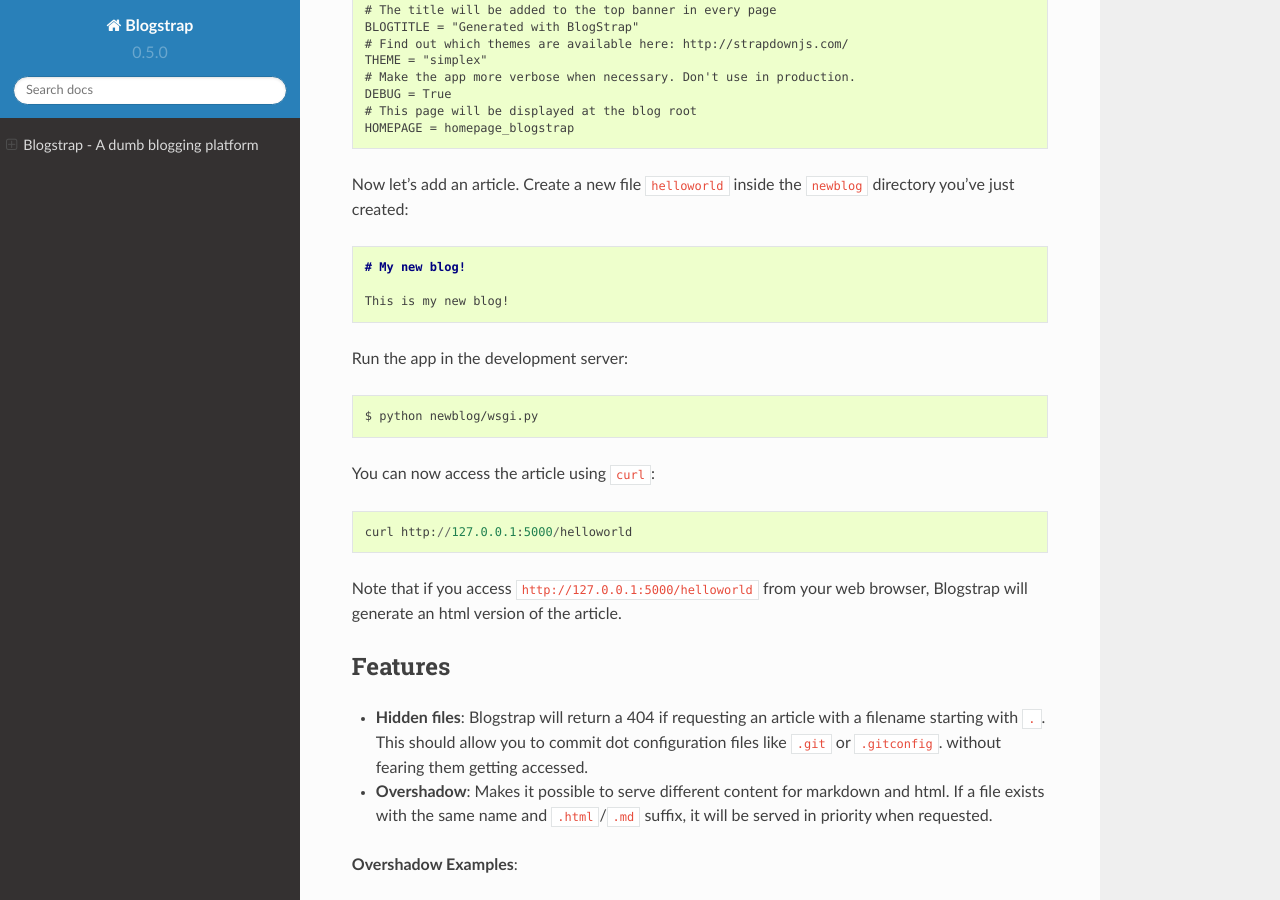
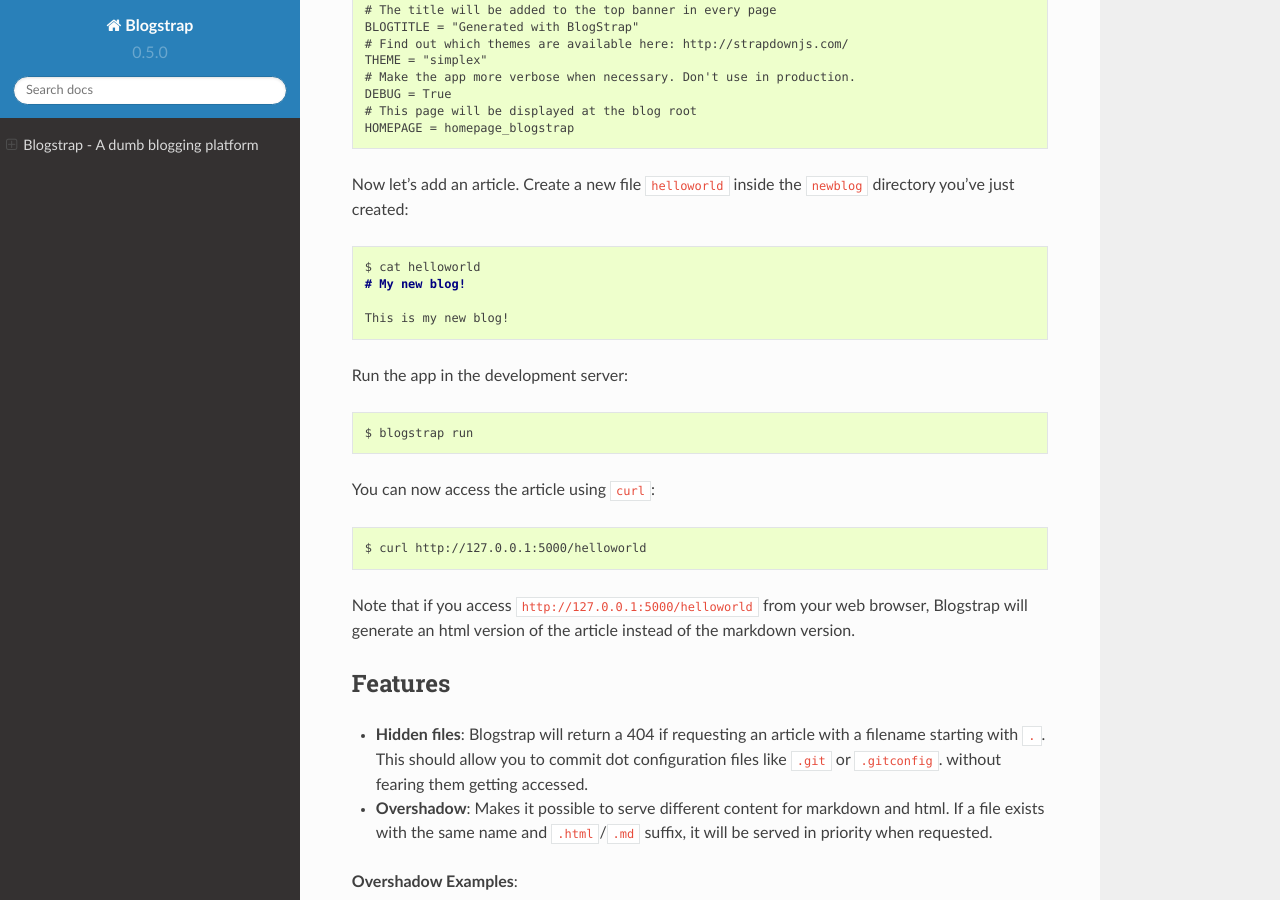
Before and after one commit to joehakimrahme/blogstrap, a Sphinx documentation site: the page built from docs/source/index.md, in a window 1280 px wide and 900 px high, scrolled down 1856 px. Built offline with Sphinx 7.4.7 and the Read the Docs theme 2.0.0, drawn with Linux system fonts in a browser that asks for light colours; some of the changed text lies outside the part shown.

Commit message:
Adds minor improvements to the doc

````diff
--- a/docs/source/index.md
+++ b/docs/source/index.md
@@ -43,13 +43,13 @@
 * Available on PyPI:
 
 ```
-pip install blogstrap
+$ pip install blogstrap
 ```
 
 * It's still changing fast so I recommend installing from source:
 
 ```
-python setup.py install
+$ python setup.py install
 ```
 
 It's recommended that you install Blogstrap inside a virtualenv or in a
@@ -111,6 +111,7 @@
 `newblog` directory you've just created:
 
 ```markdown
+$ cat helloworld
 # My new blog!
 
 This is my new blog!
@@ -119,17 +120,18 @@
 Run the app in the development server:
 
 ```
-$ python newblog/wsgi.py
+$ blogstrap run
 ```
 
 You can now access the article using `curl`:
 
 ```
-curl http://127.0.0.1:5000/helloworld
+$ curl http://127.0.0.1:5000/helloworld
 ```
 
 Note that if you access `http://127.0.0.1:5000/helloworld` from your
-web browser, Blogstrap will generate an html version of the article.
+web browser, Blogstrap will generate an html version of the article
+instead of the markdown version.
 
 
 Features
````
